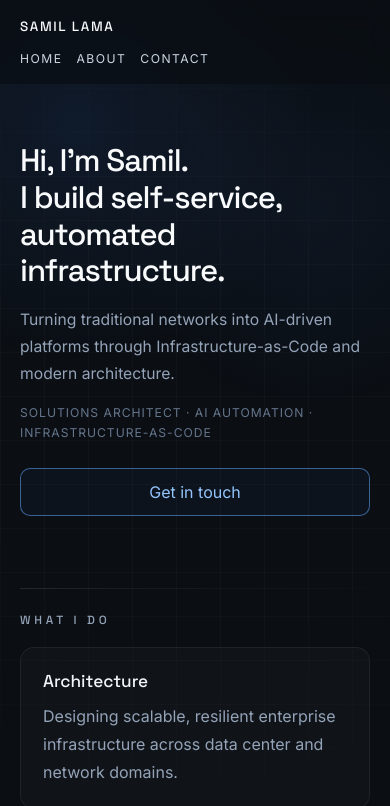
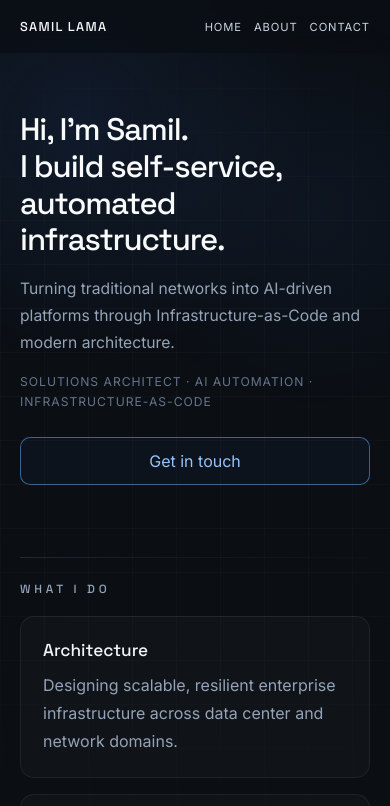
Before and after one commit to samillama/samillama-com, a plain HTML site: page index.html in a window 390 px wide. Shown: the top 806 px of the page. Drawn offline with Linux system fonts and the light colour scheme.

Commit message:
Minor update

```diff
--- a/index.html
+++ b/index.html
@@ -12,7 +12,7 @@
   <meta charset="UTF-8" />
   <meta name="viewport" content="width=device-width, initial-scale=1.0" />
 
-  <title>Samil Lama — Solutions Architect | AI & Infrastructure Automation</title>
+  <title>Samil Lama — AI & Infrastructure Automation</title>
   <meta
     name="description"
     content="Samil Lama is a Solutions Architect focused on enterprise infrastructure, automation, AI-driven platforms, and Infrastructure-as-Code."
--- a/style.css
+++ b/style.css
@@ -454,13 +454,25 @@ body::before {
 
 @media (max-width: 560px) {
   .nav {
-    align-items: flex-start;
-    flex-direction: column;
+    flex-direction: row;
+    align-items: center;
+    justify-content: space-between;
   }
 
   .nav nav {
-    width: 100%;
-    justify-content: flex-start;
+    width: auto;
+    justify-content: flex-end;
+    gap: 12px;
+  }
+
+  .nav nav a {
+    font-size: 0.7rem;
+    letter-spacing: 0.08em;
+  }
+
+  .brand-name.main {
+    font-size: 0.8rem;
+    letter-spacing: 0.1em;
   }
 
   .footer {
```
